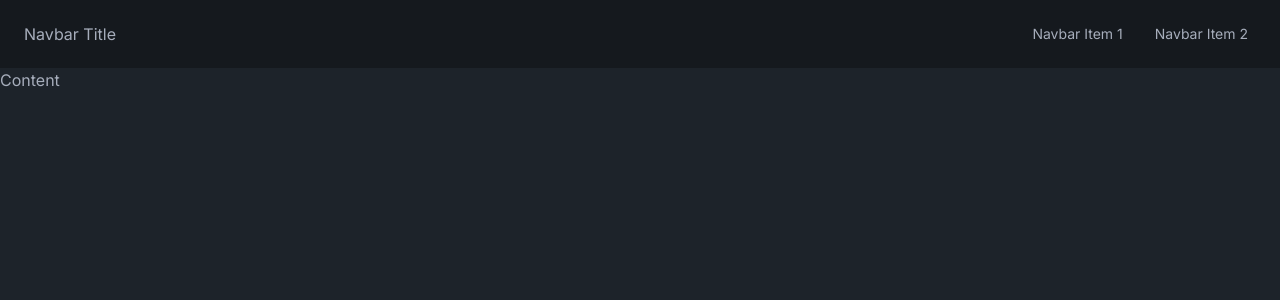
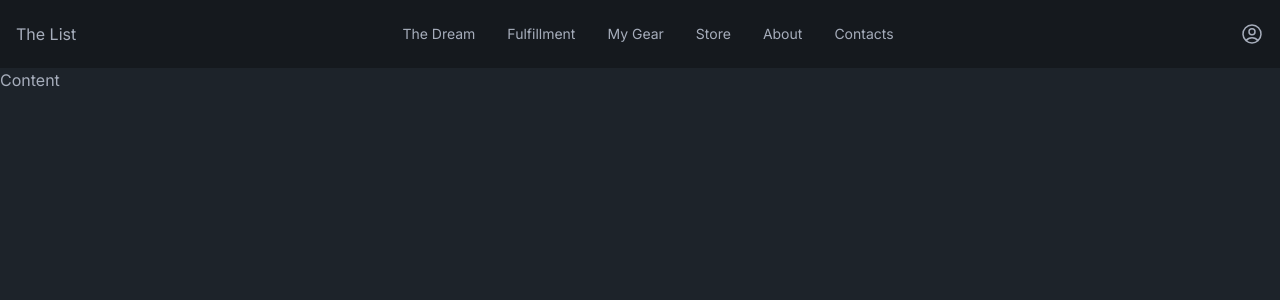
Before and after one commit to Pale91/the-list, a Next.js app: page / in a window 1280 px wide. Shown: the top 300 px of the page. Built offline with nearby package versions, Linux system fonts and the light colour scheme.

Commit message:
Add navbar layout

```diff
--- a/components/nav-bar.tsx
+++ b/components/nav-bar.tsx
@@ -1,62 +1,65 @@
-import React from "react";
+import React from 'react';
+import { Bars3Icon, UserCircleIcon } from '@heroicons/react/24/outline';
+
+const ListItems = () => (
+  <>
+    <li>
+      <a>The Dream</a>
+    </li>
+    <li>
+      <a>Fulfillment</a>
+    </li>
+    <li>
+      <a>My Gear</a>
+    </li>
+    <li>
+      <a>Store</a>
+    </li>
+    <li>
+      <a>About</a>
+    </li>
+    <li>
+      <a>Contacts</a>
+    </li>
+  </>
+);
 
 export const NavBar = ({ children }: React.PropsWithChildren) => {
   return (
     <div className="drawer">
-      <input id="my-drawer-3" type="checkbox" className="drawer-toggle" />
+      <input id="nav-bar-drawer" type="checkbox" className="drawer-toggle" />
       <div className="drawer-content flex flex-col">
         {/* Navbar */}
         <div className="w-full navbar bg-base-300">
           <div className="flex-none lg:hidden">
             <label
-              htmlFor="my-drawer-3"
+              htmlFor="nav-bar-drawer"
               aria-label="open sidebar"
               className="btn btn-square btn-ghost"
             >
-              <svg
-                xmlns="http://www.w3.org/2000/svg"
-                fill="none"
-                viewBox="0 0 24 24"
-                className="inline-block w-6 h-6 stroke-current"
-              >
-                <path
-                  strokeLinecap="round"
-                  strokeLinejoin="round"
-                  strokeWidth="2"
-                  d="M4 6h16M4 12h16M4 18h16"
-                ></path>
-              </svg>
+              <Bars3Icon className="w-6 h-6" />
             </label>
           </div>
-          <div className="flex-1 px-2 mx-2">Navbar Title</div>
-          <div className="flex-none hidden lg:block">
+          <div className="navbar-start mx-2">The List</div>
+          <div className="navbar-center flex-none hidden lg:block">
             <ul className="menu menu-horizontal">
-              {/* Navbar menu content here */}
-              <li>
-                <a>Navbar Item 1</a>
-              </li>
-              <li>
-                <a>Navbar Item 2</a>
-              </li>
+            <ListItems />
             </ul>
+          </div>
+          <div className="navbar-end">
+            <UserCircleIcon className="w-6 h-6 mx-2" />
           </div>
         </div>
         {children}
       </div>
       <div className="drawer-side">
         <label
-          htmlFor="my-drawer-3"
+          htmlFor="nav-bar-drawer"
           aria-label="close sidebar"
           className="drawer-overlay"
         ></label>
         <ul className="menu p-4 w-80 min-h-full bg-base-200">
-          {/* Sidebar content here */}
-          <li>
-            <a>Sidebar Item 1</a>
-          </li>
-          <li>
-            <a>Sidebar Item 2</a>
-          </li>
+          <ListItems />
         </ul>
       </div>
     </div>
--- a/package.json
+++ b/package.json
@@ -11,6 +11,7 @@
   },
   "dependencies": {
     "@auth/firebase-adapter": "^1.2.1",
+    "@heroicons/react": "^2.1.1",
     "firebase": "^10.7.1",
     "firebase-admin": "^11.11.1",
     "next": "14.0.4",
```
Also changed, not shown: 1 other file (tests, documents, lock files or other folders).
